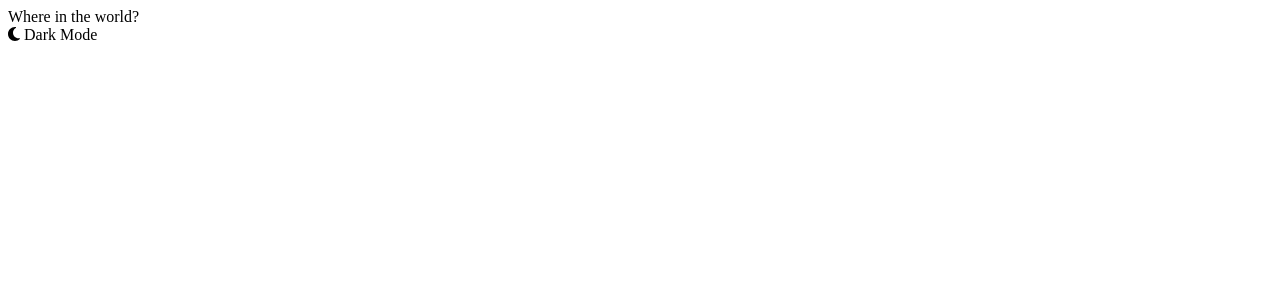
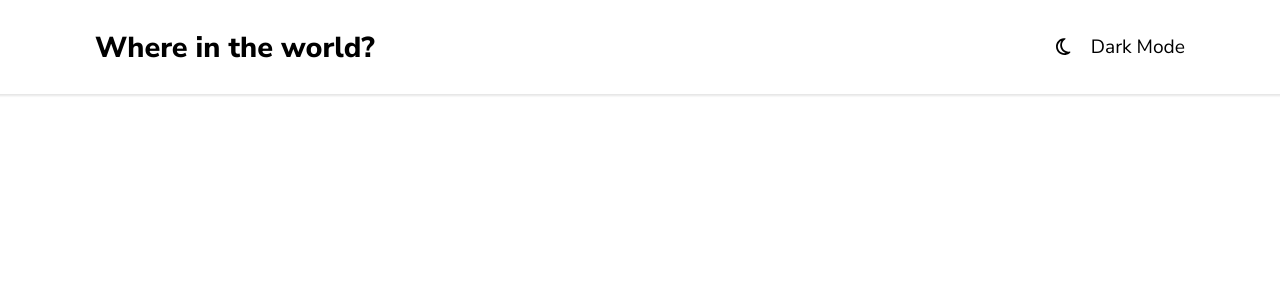
Before and after one commit to M8Eggman/REACT-COUNTRIES, a React (Vite) app: page /#/ in a window 1280 px wide. Shown: the top 300 px of the page. Built offline with nearby package versions, Linux system fonts and the light colour scheme.

Commit message:
style nav fini

```diff
--- a/src/App.css
+++ b/src/App.css
@@ -0,0 +1,10 @@
+@import url("https://fonts.googleapis.com/css2?family=Nunito+Sans:ital,opsz,wght@0,6..12,200..1000;1,6..12,200..1000&display=swap");
+html {
+  font-size: 16px;
+}
+html,
+body {
+  margin: 0;
+  padding: 0;
+  font-family: "Nunito Sans", sans-serif;
+}
--- a/src/components/nav/Nav.css
+++ b/src/components/nav/Nav.css
@@ -0,0 +1,21 @@
+nav {
+  display: flex;
+  justify-content: space-between;
+  align-items: center;
+  height: 94px;
+  box-shadow: 0px 0px 2px 2px rgba(0, 0, 0, 0.1);
+  padding-inline: 95px;
+}
+.navTitle {
+  cursor: pointer;
+}
+.navTitle span {
+  font-size: 1.8rem;
+  font-weight: 800;
+}
+.navChangeMode {
+  display: flex;
+  gap: 20px;
+  font-size: 1.2rem;
+  cursor: pointer;
+}
--- a/src/components/nav/Nav.jsx
+++ b/src/components/nav/Nav.jsx
@@ -11,8 +11,8 @@ export default function Nav() {
           <span>Where in the world?</span>
         </div>
         <div className="navOptions">
-          <span>
-            <FontAwesomeIcon icon={faMoonSolid} /> Dark Mode
+          <span className="navChangeMode">
+            <FontAwesomeIcon icon={faMoonRegular} style={{position:"relative", top:"3px"}}/> Dark Mode
           </span>
         </div>
       </nav>
```
Also changed, not shown: 1 other file (tests, documents, lock files or other folders).
